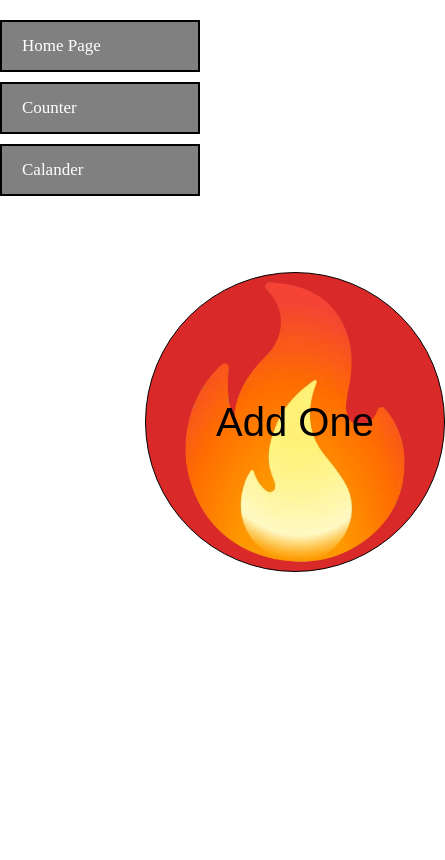
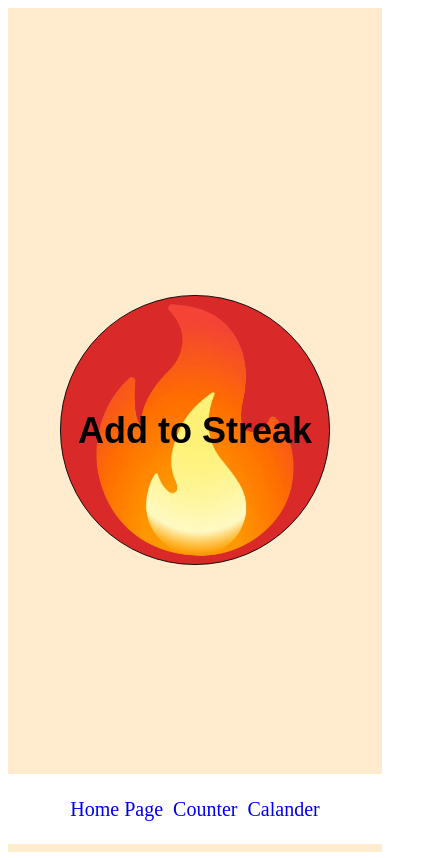
Before and after one commit to Jeremiah-ET/Streak-Tracker, a website: page public/index.html in a window 390 px wide. Shown: the whole page, 445 px wide, since content can reach past the window. Drawn offline with Linux system fonts and the light colour scheme.

Commit message:
Added for functionality with the sidebar and bottom bar

```diff
--- a/public/index.css
+++ b/public/index.css
@@ -1,33 +1,54 @@
 .SideBarPannel {
   /* For editing purposes but will change after */
-  /* background-color: black; */
+  background-color: black;
   height: 100vh;
-  width: 200px;
+  width: 300px;
   display: flex;
   flex-direction: column;
-  gap: 10px;
+  gap: 15px;
   position: fixed;
-  top: 0;
-  left: 0;
   padding-top: 20px;
+  transition: transform .2s ease;
 }
 .SideBarPannel a {
   color: white;
   text-decoration: none;
-  padding: 14px 20px;
+  padding: 20px 20px;
   background-color: gray;
   border: 2px solid black;
   font-size: 17px;
 }
+.bottomPannel {
+  transition: transform .2s ease;
+  bottom: 0;
+  background-color: white;
+  height: 70px;
+  width: calc(100% - 10px);
+  position: fixed;
+  display: flex;
+  justify-content: center;
+  align-items: center;
+  gap: 10px;
+  font-size: 20px;
+}
+.bottomPannel a {
+  text-decoration: none;
+
+}
 body {
-  margin: 0;
+  display: flex;
+  flex-direction: column;
+}
+.main {
   /* This is to make the body aside from the sidebar */
-  margin-left: 200px;
+  background-color: blanchedalmond;
+  margin-left: 300px;
   display: flex;
   flex-direction: column;
   justify-content: center;
   align-items: center;
   height: 100vh;
+  transition: margin .2s ease;
 }
 #streakButton {
   height: 300px;
@@ -37,5 +58,25 @@ body {
   background-size: cover;
   background-color: rgb(218, 41, 41);
   font-size: 40px;
+  font-weight: bold;
   border: 1px solid black;
+  transition: transform .2s ease;
 }
+
+@media (max-width: 700px) {
+  .SideBarPannel {
+    transform: translateX(-110%);
+  }
+  .main {
+    margin-left: 0;
+  }
+  #streakButton {
+    transform: scale(.9);
+  }
+}
+
+@media (min-width: 700px) {
+  .bottomPannel {
+    transform: translateX(-2000%);
+  }
+}
--- a/public/index.html
+++ b/public/index.html
@@ -12,7 +12,14 @@
       <a href="Counter.html" class="streakCounter">Counter</a>
       <a href="Calander.html" class="Calander">Calander</a>
     </div>
-    <button id="streakButton">Add One</button>
+    <div class="main">
+      <div class="bottomPannel">
+        <a href="index.html" id="HomePageLink">Home Page</a>
+        <a href="Counter.html" class="streakCounter">Counter</a>
+        <a href="Calander.html" class="Calander">Calander</a>
+      </div>
+      <button id="streakButton">Add to Streak</button>
+    </div>
     <script src="index.js"></script>
   </body>
 </html>
```
